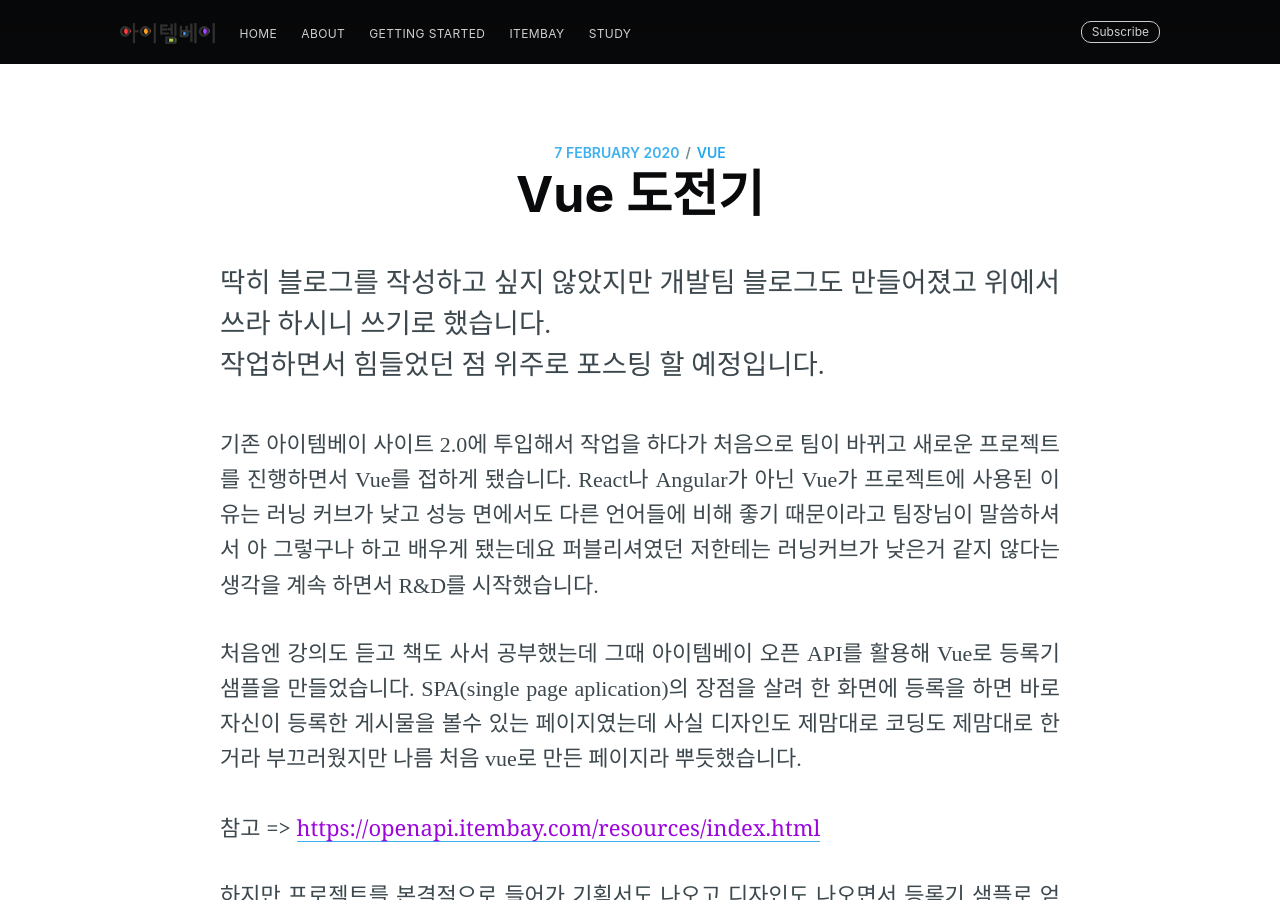
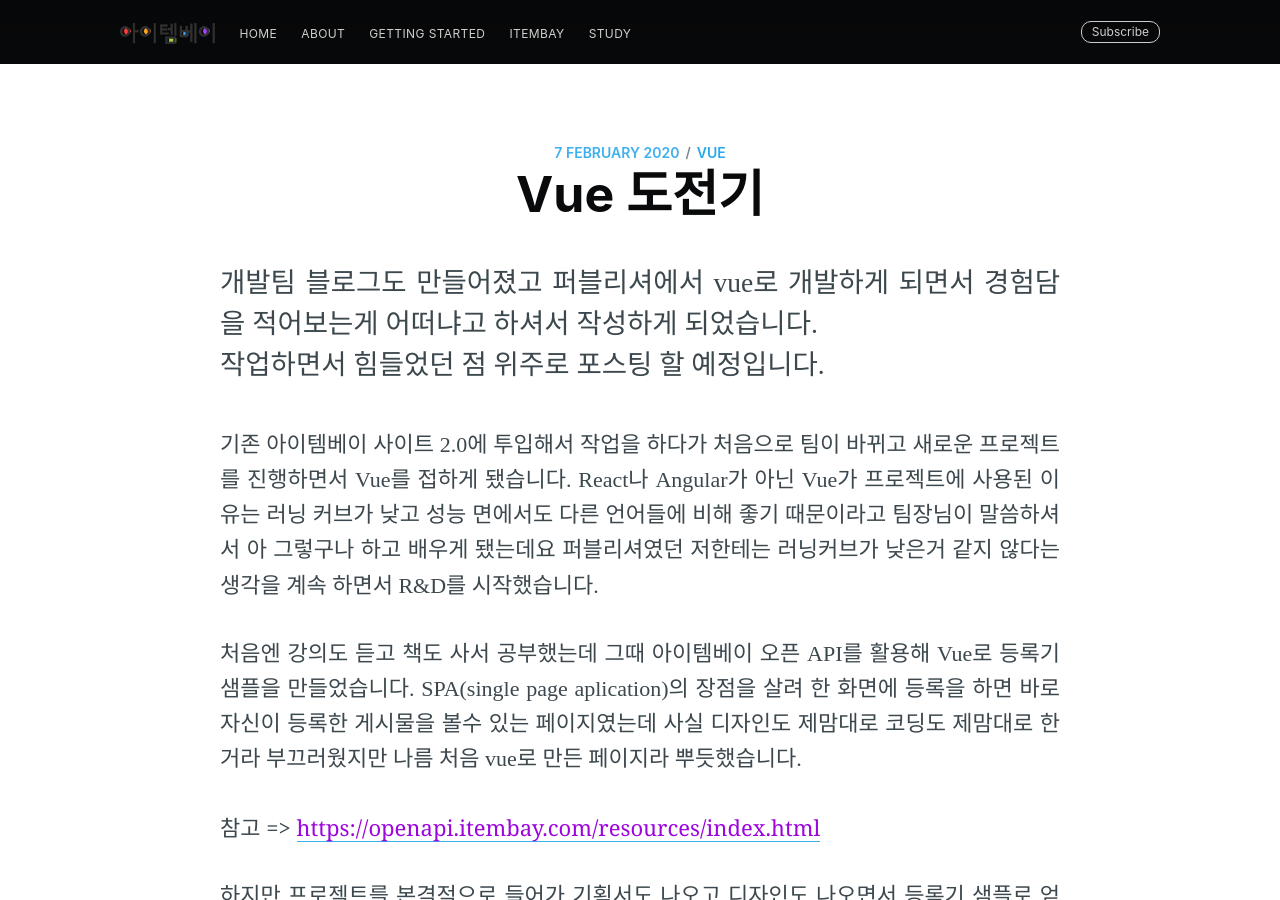
Before and after one commit to itembay/itembay.github.io, a Jekyll site: the page built from _posts/2020-01-30-vue.md, in a window 1280 px wide and 900 px high. Built offline with Jekyll 4.4.1, drawn with Linux system fonts in a browser that asks for light colours; nearby versions of some CDN libraries; comment, search, counter and statistics services are not loaded.

```diff
--- a/_posts/2020-01-30-vue.md
+++ b/_posts/2020-01-30-vue.md
@@ -12,7 +12,7 @@
 ---
 
 <p style="font-family:nanum;text-align:justify">
-    딱히 블로그를 작성하고 싶지 않았지만 개발팀 블로그도 만들어졌고 위에서 쓰라 하시니 쓰기로 했습니다. <br/>
+    개발팀 블로그도 만들어졌고 퍼블리셔에서 vue로 개발하게 되면서 경험담을 적어보는게 어떠냐고 하셔서 작성하게 되었습니다. <br/>
     작업하면서 힘들었던 점 위주로 포스팅 할 예정입니다.
 </p>
 <p style="font-family:nanum;text-align:justify">
```
Also changed, not shown: _posts/2019-03-20-blog.md (renamed from _posts/2019-03-20-vue.md).
